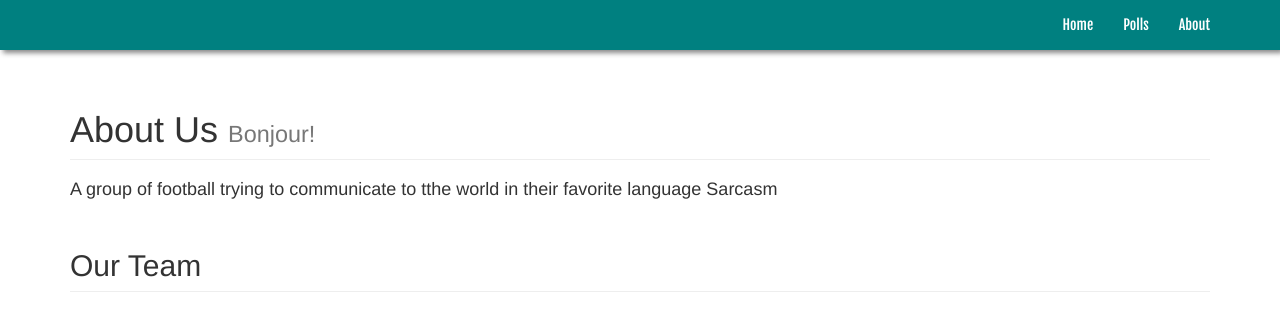
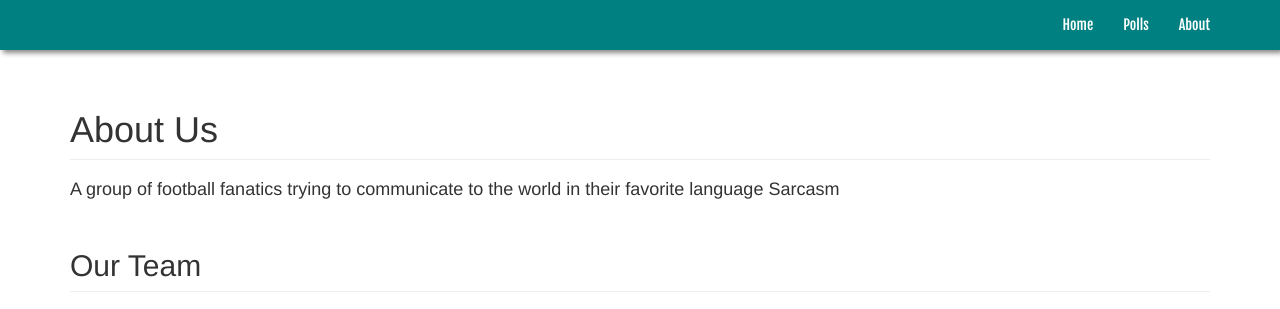
Before and after one commit to thesarcasticfootballer/counter-attack-football, a Python web app: template templates/aboutus.html in a window 1280 px wide. Shown: the top 309 px of the page. Run offline with Jinja, Linux system fonts and the light colour scheme; the template is opened without the code that fills it, so the values that code supplies are empty.

Commit message:
About us changes

```diff
--- a/static/styles/css/articletemplate.css
+++ b/static/styles/css/articletemplate.css
@@ -231,7 +231,7 @@ footer { background-color:#005353; min-height:250px; font-family: 'Open Sans', s
 
  @media only screen and (max-device-width: 480px) {
     .container-fluid, .row ,body{
-   padding: 0;
+   padding-left: 3px;
    margin: 0;
   }
  .article-headline,.article-headline a,.article-headline a:hover
--- a/templates/aboutus.html
+++ b/templates/aboutus.html
@@ -2,6 +2,7 @@
 
 <head>
 
+    <meta name="viewport" content="width=device-width, initial-scale=1" />
         <link href="styles/css/bootstrap.min.css" rel="stylesheet">
         <link href = "styles/css/aboutus.css" rel="stylesheet">
 
@@ -19,9 +20,9 @@
         <div class="row">
             <div class="col-lg-12">
                 <h1 class="page-header">About Us
-                    <small>Bonjour!</small>
+                    <small></small>
                 </h1>
-               <h4> <p>A group of football trying to communicate to tthe world in their favorite language  Sarcasm</p></h4>
+               <h4> <p>A group of football fanatics trying to communicate to the world in their favorite language Sarcasm</p></h4>
             </div>
         </div>
 
@@ -35,7 +36,7 @@
                 <h3>Rahul Kamath
                     <small>Developer/Writer</small>
                 </h3>
-                <p>The responsible one,cometh the hour kamath the man.
+                <p>The responsible one,cometh the hour Kamath the man.
 </p>
             </div>
             <div class="col-lg-4 col-sm-6 text-center">
@@ -76,7 +77,7 @@
                 <h3>Anuj Iyer
                     <small>Writer</small>
                 </h3>
-                <p>The small one food is love food is life
+                <p>The small one ,food is love food is life
 </p>
             </div>
             <div class="col-lg-4 col-sm-6 text-center">
--- a/templates/articletemplate.html
+++ b/templates/articletemplate.html
@@ -2,7 +2,7 @@
 <html>
 
 <head>
-    <meta name="viewport" content="width=device-width, initial-scale=1">
+
     <meta property="og:image" content="{{data.picture}}">
     <meta property="og:url" content="{{url}}">
     <meta property="og:type" content="article">
--- a/templates/navigationbar.html
+++ b/templates/navigationbar.html
@@ -19,7 +19,7 @@
         <ul class="nav navbar-nav navbar-right">
           <li ><a href="/" id= "home">Home</a></li>
           <li><a href="/polls" id = "polls">Polls</a></li>
-           <li><a href="/" id = "aboutus">About</a></li>
+           <li><a href="/aboutus" id = "aboutus">About</a></li>
             <!--<li><a href="/teams">Teams</a></li> -->
         <!--  <li class="dropdown">
             <a href="#" class="dropdown-toggle" data-toggle="dropdown" role="button" aria-expanded="false">Dropdown <span class="caret"></span></a>
--- a/templates/polls.html
+++ b/templates/polls.html
@@ -2,7 +2,7 @@
 
 <head>
     <title>Polls</title>
-
+    <meta name="viewport" content="width=device-width, initial-scale=1" />
     <link rel="stylesheet" href="http://maxcdn.bootstrapcdn.com/bootstrap/3.3.6/css/bootstrap.min.css">
   <link rel="stylesheet" type="text/css" href="//fonts.googleapis.com/css?family=Oswald" />
 <link href="styles/css/polls.css" rel="stylesheet">
```
